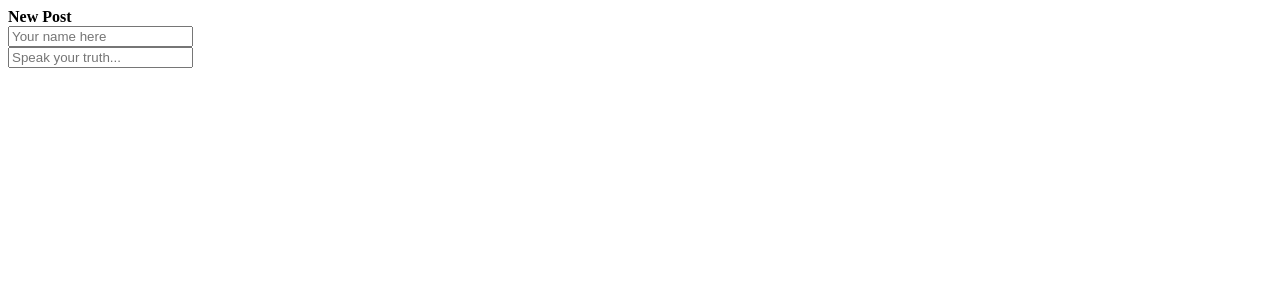
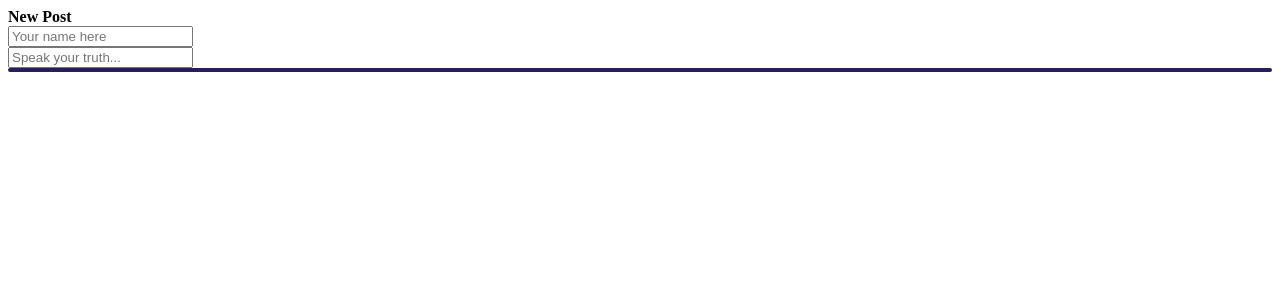
Before and after one commit to cis-1962/hw5-react-comment-app-triplea7, a React (Vite) app: page / in a window 1280 px wide. Shown: the top 300 px of the page. Built offline with nearby package versions, Linux system fonts and the light colour scheme.

Commit message:
Add files via upload

```diff
--- a/src/postHeader.tsx
+++ b/src/postHeader.tsx
@@ -73,7 +73,7 @@ export default function PostHeader() {
           Post
         </button>
       ) : null}
-      <div>
+      <div className="post">
         {posts.map((p, index) => (
           // eslint-disable-next-line react/no-array-index-key
           <div key={index} className="post">
--- a/src/reply.tsx
+++ b/src/reply.tsx
@@ -28,9 +28,12 @@ export default function Reply({ post, depth, whenReply, pIdx }: ReplyProps) {
       </p>
       <Vote upvotes={post.upvotes} downvotes={post.downvotes} />
       {canReply && !showInputs ? (
-        <button type="submit" onClick={() => setShowInputs(true)}>
-          Reply
-        </button>
+        <div>
+          {' '}
+          <button type="submit" onClick={() => setShowInputs(true)}>
+            Reply
+          </button>{' '}
+        </div>
       ) : null}
       {canReply && showInputs && (
         <div>
@@ -48,7 +51,7 @@ export default function Reply({ post, depth, whenReply, pIdx }: ReplyProps) {
             <input
               type="text"
               value={replyBody}
-              placeholder="Clap back!."
+              placeholder="Clap back!"
               onChange={(ev) => {
                 setReplyBody(ev.target.value);
               }}
--- a/style.css
+++ b/style.css
@@ -4,9 +4,8 @@ h1 {
 }
 
 .post {
-  border: 2px;
-  border-radius: 25px #281e5d;
-  color: #281e5d;
+  border: 2px solid #281e5d;
+  border-radius: 25px;
   font: 'Courier';
 }
 
@@ -14,10 +13,3 @@ button {
   font: 'Courier';
   color: #281e5d;
 }
-
-Reply {
-  border: 2px;
-  border-radius: 25px #281e5d;
-  color: #281e5d;
-  font: 'Courier';
-}
```
